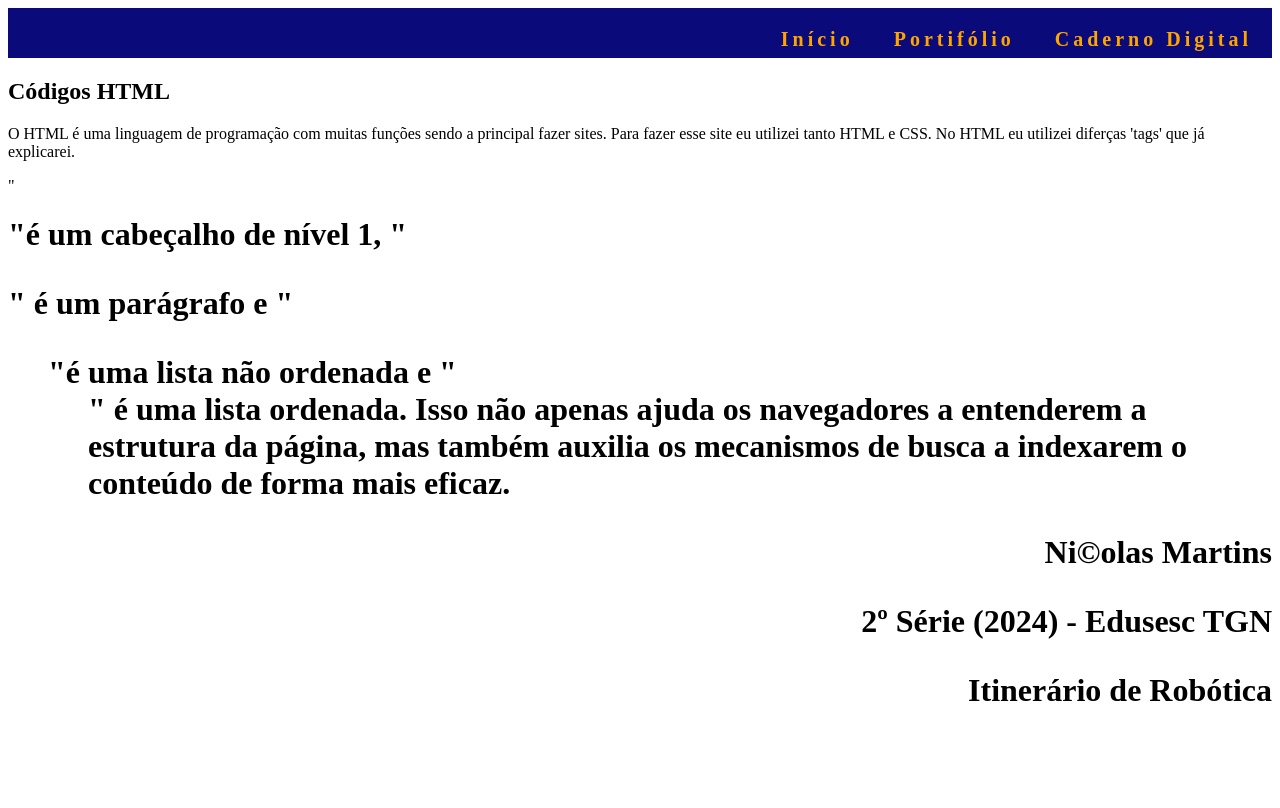
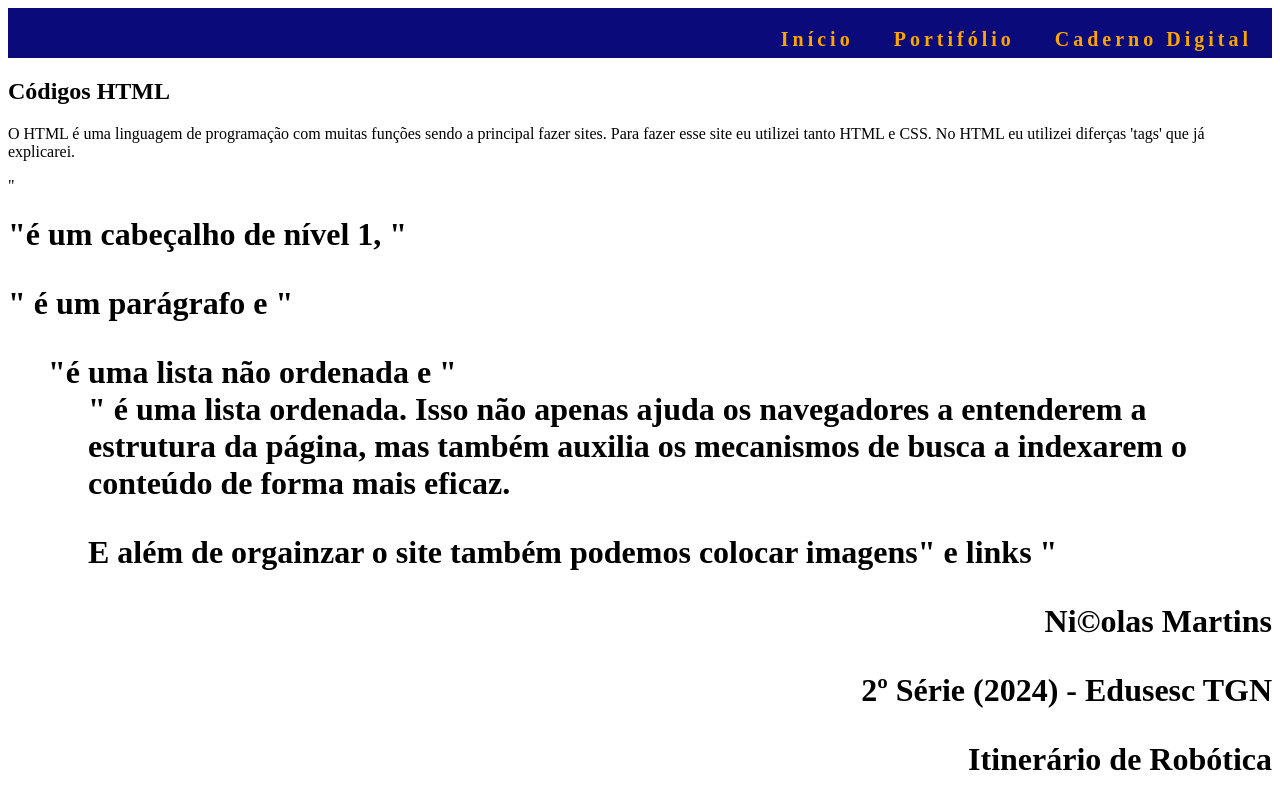
Before and after one commit to nic60069/Caderno-Digital, a plain HTML site: page aula1.html in a window 1280 px wide. Drawn offline with Linux system fonts and the light colour scheme.

Commit message:
aula1.html

```diff
--- a/aula1.html
+++ b/aula1.html
@@ -18,7 +18,8 @@
     <h2>Códigos HTML</h2>
   <p> O HTML é uma linguagem de programação com muitas funções sendo a principal fazer sites. Para fazer esse site eu utilizei tanto HTML e CSS. No HTML eu utilizei diferças 'tags' que já explicarei. </p>
     <p> "<h1>"é um cabeçalho de nível 1, "<p>" é um parágrafo e "<ul>"é uma lista não ordenada e "<ol>" é uma lista ordenada. Isso não apenas ajuda os navegadores a entenderem a estrutura da página, mas também auxilia os mecanismos de busca a indexarem o conteúdo de forma mais eficaz. </p>
-    <footer>
+     <p> E além de orgainzar o site também podemos colocar imagens"<img = src> e links "<a></p>
+        <footer>
         <p> Ni©olas Martins </p>
         <p>2º Série (2024) - Edusesc TGN <p>
         <p>Itinerário de Robótica </p>
```
